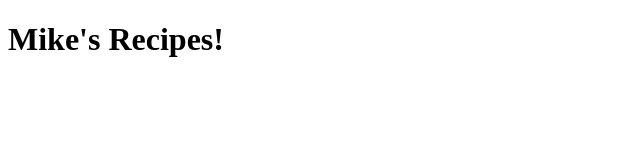
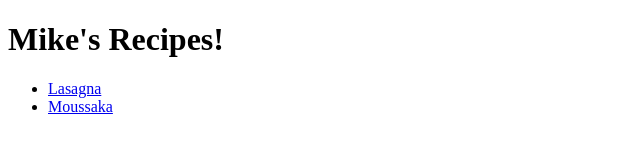
Before and after one commit to MikeKrew/odin-recipes, a plain HTML site: page index.html in a window 1280 px wide. Shown: the whole page, without its empty margins (0-640 px from the left). Drawn offline with Linux system fonts and the light colour scheme.

Commit message:
Update links

```diff
--- a/index.html
+++ b/index.html
@@ -7,5 +7,9 @@
 </head>
 <body>
     <h1>Mike's Recipes!</h1>
+    <ul>
+        <li><a href="recipes/lasagna.html">Lasagna</a></li>
+        <li><a href="recipes/moussaka.html">Moussaka</a></li>
+    </ul>
 </body>
 </html>
```
